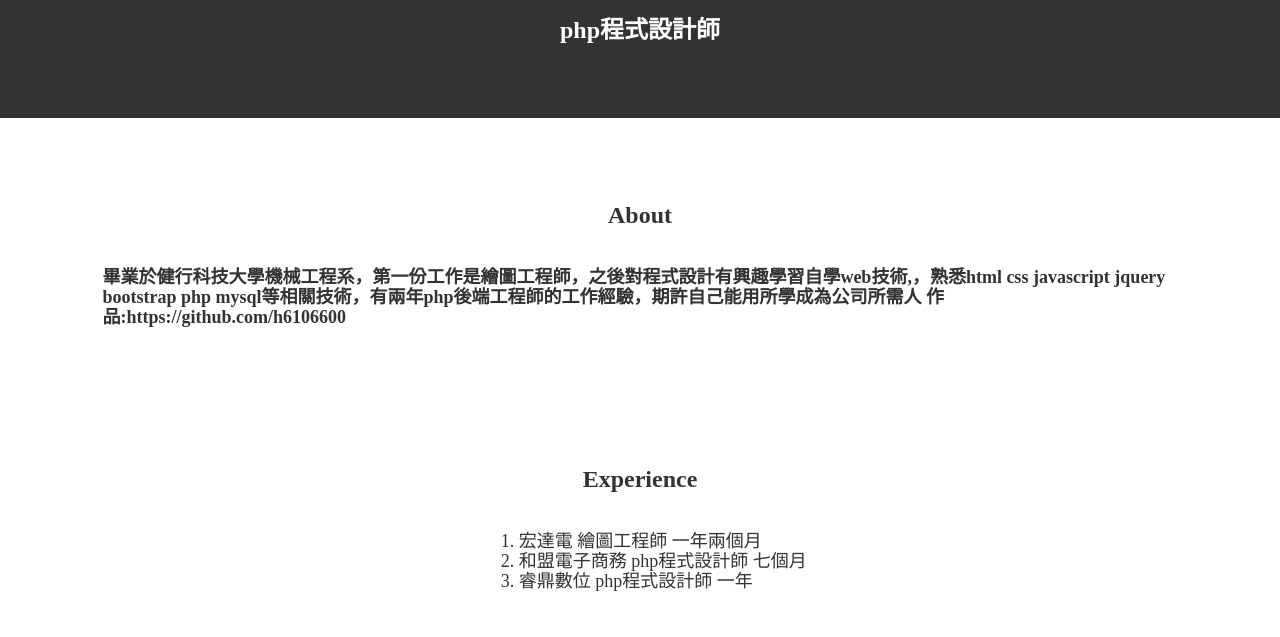
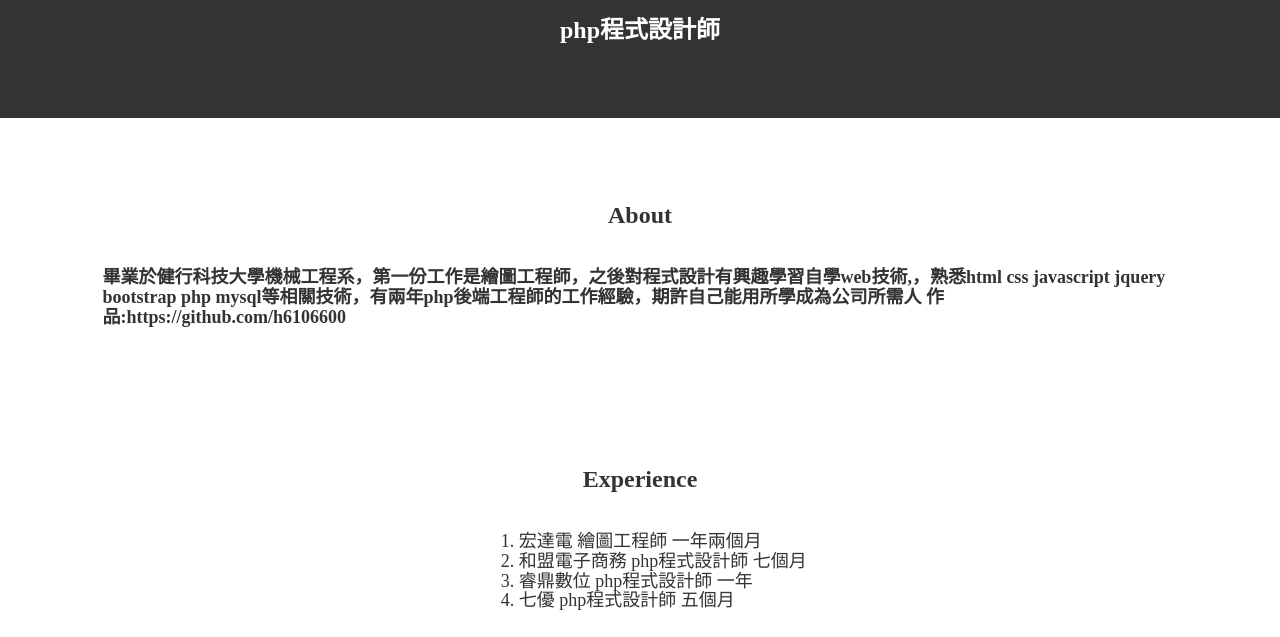
Before and after one commit to h6106600/h6106600.github.io, a plain HTML site: page index.html in a window 1280 px wide. Shown: the part 163-800 px from the top of the page. Drawn offline with nearby package versions, Linux system fonts and the light colour scheme.

Commit message:
Update index.html

```diff
--- a/index.html
+++ b/index.html
@@ -50,6 +50,7 @@
                             <li>宏達電 繪圖工程師 一年兩個月</li>
                             <li>和盟電子商務 php程式設計師 七個月</li>
                             <li>睿鼎數位 php程式設計師 一年</li>
+			    <li>七優 php程式設計師 五個月</li>
                         </ol>
                     </h4>
                 </div>
```
